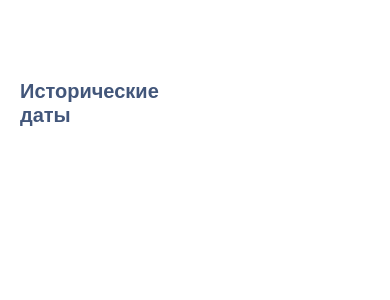
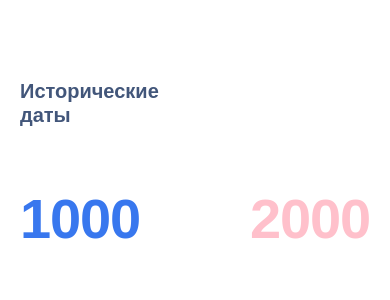
Before and after one commit to ozeanbrandung/only-test, a React app: page / in a window 390 px wide. Shown: the top 300 px of the page. Built offline with nearby package versions, Linux system fonts and the light colour scheme.

Commit message:
add numbers initial mobile

```diff
--- /dev/null
+++ b/src/modules/carousel/carousel.module.scss
@@ -0,0 +1,3 @@
+.numbers {
+    margin-bottom: 57px;
+}
--- a/src/modules/carousel/carousel.tsx
+++ b/src/modules/carousel/carousel.tsx
@@ -1,5 +1,24 @@
-import React from "react";
+import React, { useState } from "react";
+import { Numbers } from "./numbers/numbers";
+import styles from "./carousel.module.scss";
 
 export const Carousel: React.FC = () => {
-  return <div></div>;
+  const [{ from, to }, setState] = useState({ from: 1000, to: 2000 });
+  // const handleChange = () => {
+  //   setState((prev) => {
+  //     return {
+  //       ...prev,
+  //       from: Math.round(1000 + Math.random() * 1000),
+  //       to: Math.round(1500 + Math.random() * 524),
+  //     }
+  //   })
+  // }
+
+  //console.log(from, to)
+  return (
+    <section>
+      <Numbers from={from} to={to} className={styles.numbers}/>
+      {/* <button type="button" onClick={handleChange}>change</button> */}
+    </section>
+  );
 };
--- /dev/null
+++ b/src/modules/carousel/numbers/numbers.module.scss
@@ -0,0 +1,22 @@
+.numbers {
+    display: flex;
+    gap: 10px;
+    justify-content: space-between;
+font-size: 56px;
+font-weight: 700;
+line-height: 72.46px;
+letter-spacing: -0.02em;
+text-align: left;
+
+/* text-underline-position: from-font;
+text-decoration-skip-ink: none; */
+
+}
+
+.from {
+    color: #3877EE;
+}
+
+.to {
+    color: pink
+}
--- /dev/null
+++ b/src/modules/carousel/numbers/numbers.tsx
@@ -0,0 +1,51 @@
+import React, { useLayoutEffect, useState } from "react";
+import styles from "./numbers.module.scss";
+import clsx from "clsx";
+
+function getRandomNumber(initial: number, target: number) {
+  if (initial > target) {
+    return Math.floor(Math.random() * (initial - target) + target);
+  } else {
+    return Math.floor(Math.random() * (target - initial) + initial);
+  }
+}
+
+export const Numbers: React.FC<{ from: number; to: number; className?: string }> = ({
+  from,
+  to,
+  className,
+}) => {
+  //console.log(from, to)
+
+  const [state, setState] = useState({ from, to });
+
+  useLayoutEffect(() => {
+    if (from !== state.from || to !== state.to) {
+      let interval: NodeJS.Timeout;
+      let times = 20;
+
+      interval = setInterval(() => {
+        setState((prev) => ({
+          ...prev,
+          from: getRandomNumber(prev.from, from),
+        }));
+        setState((prev) => ({
+          ...prev,
+          to: getRandomNumber(prev.to, to),
+        }));
+        if (times === 0) {
+          clearInterval(interval);
+          setState({ from, to });
+        }
+        times--;
+      }, 100);
+    }
+  }, [from, to]);
+
+  return (
+    <div className={clsx(styles.numbers, className)}>
+      <span className={styles.from}>{state.from}</span>
+      <span className={styles.to}>{state.to}</span>
+    </div>
+  );
+};
--- a/src/shared/ui-kit/ui-header1/ui-header1.tsx
+++ b/src/shared/ui-kit/ui-header1/ui-header1.tsx
@@ -6,7 +6,5 @@ export const UIHeader1: React.FC<{ children: React.ReactNode; className?: string
   children,
   className,
 }) => {
-  console.log(styles);
-
   return <h1 className={clsx(styles.h1, className)}>{children}</h1>;
 };
--- a/tsconfig.json
+++ b/tsconfig.json
@@ -12,7 +12,8 @@
       "@types/react-dom",
       "node_modules/@types",
       "node_modules/@types/*",
-      "./global.d.ts"
+      "./global.d.ts",
+      "node"
     ],
     "resolveJsonModule": true,
     "isolatedModules": true,
```
